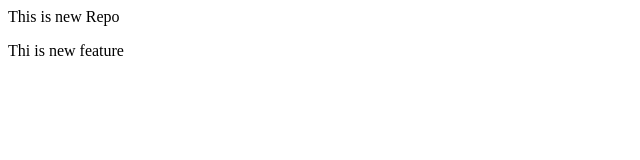
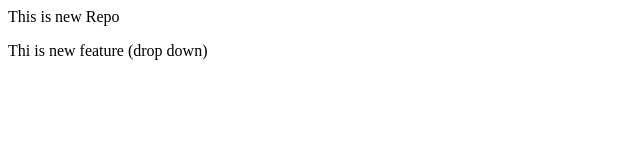
Before and after one commit to NandurkarM/localrepo, a plain HTML site: page index.html in a window 1280 px wide. Shown: the full height of the page, 0-640 px from the left. Drawn offline with Linux system fonts and the light colour scheme.

Commit message:
add drop down

```diff
--- a/index.html
+++ b/index.html
@@ -1,2 +1,2 @@
 <p>This is new Repo</p>
-<p>Thi is new feature</p>
+<p>Thi is new feature (drop down)</p>
```
